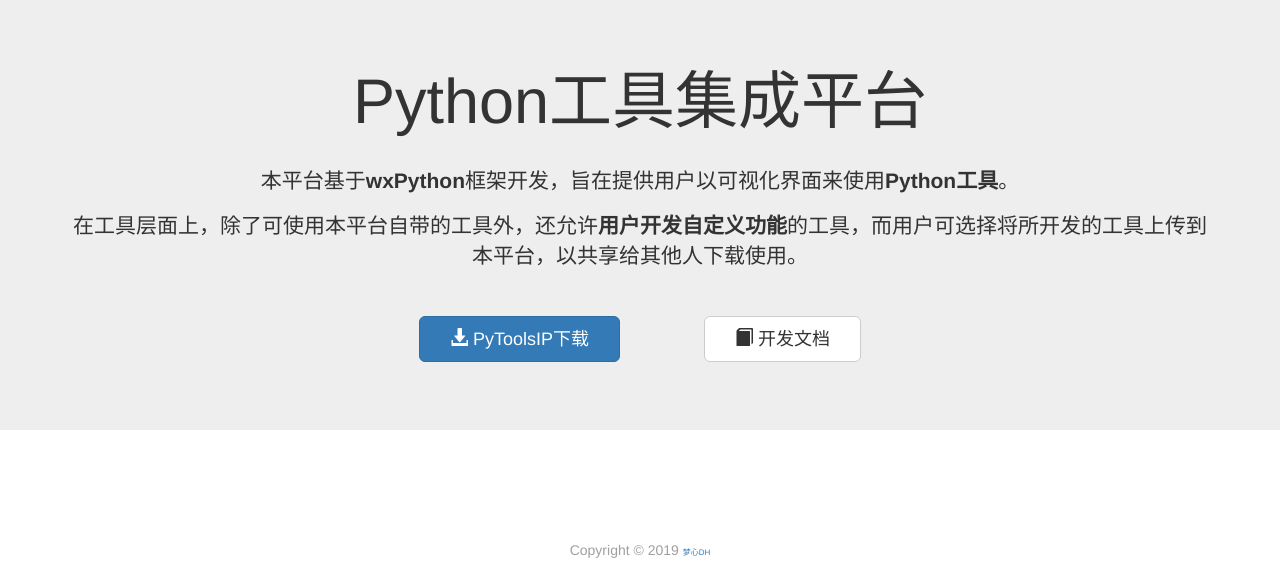
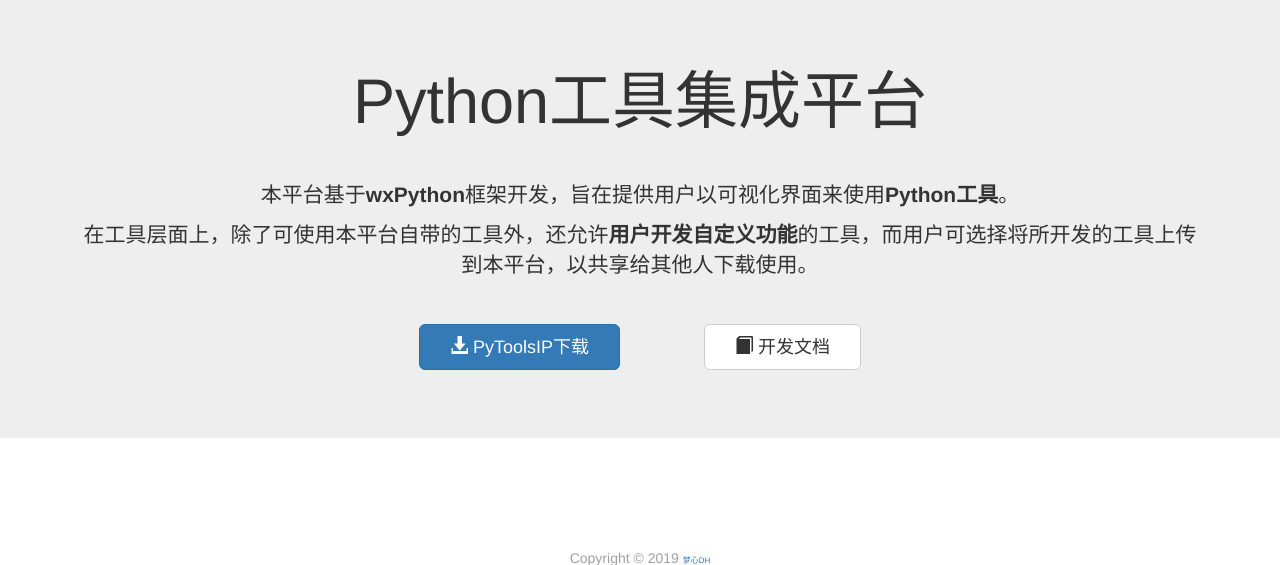
Before and after one commit to pytoolsip/website, a Django app: page / in a window 1280 px wide. Shown: the part 51-616 px from the top of the page. Run offline with Django 3.2, Linux system fonts and the light colour scheme; data that the repository does not hold is empty; some libraries are stand-ins or nearby versions.

Commit message:
refactor:更新布局

```diff
--- a/assets/static/css/style.css
+++ b/assets/static/css/style.css
@@ -74,7 +74,11 @@ footer a{
 	border-top: 2px #BCBCBC solid;
 }
 .jumbotron-content{
-	padding: 20px 0px;
+	padding: 24px 0px;
+}
+.jumbotron-content>p{
+	margin: 10px;
+	padding: 0px;
 }
 .jumbotron-btn-group>li{
 	display: inline-block;
```
